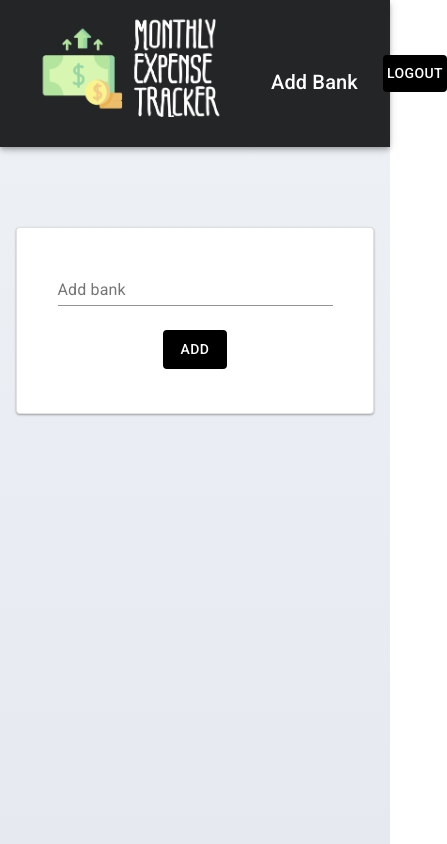
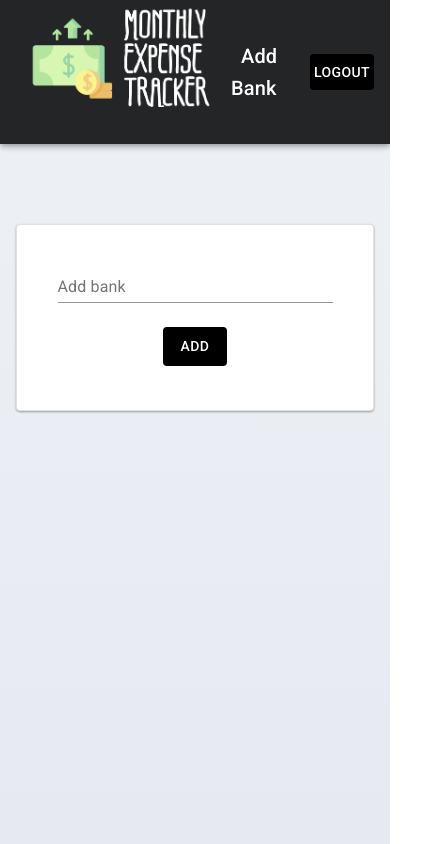
Before and after one commit to zhusain1/montly-budgeting-app, a React (Create React App) app: page /addBank in a window 390 px wide. Shown: the whole page, 447 px wide, since content can reach past the window. Built offline with nearby package versions, Linux system fonts and the light colour scheme; no server answers; sample sign-in values are in the browser's storage.

Commit message:
change navbar

```diff
--- a/src/App.css
+++ b/src/App.css
@@ -129,10 +129,5 @@ a.link:hover, a.link:active{
 @media only screen and (min-device-width: 320px) and (max-device-width: 568px)
 and (-webkit-device-pixel-ratio: 2) and (device-aspect-ratio: 40/71)
 {
-    .makeStyles-root-3 {
-        margin: -5px !important;
-        text-align: center !important;
-        white-space: nowrap !important;
-        margin-bottom: -20px !important;
-    }
+
 }
--- a/src/components/AddBank.js
+++ b/src/components/AddBank.js
@@ -46,7 +46,7 @@ class AddBank extends Component {
                     displayPlaidLink: false
                     };
             } catch (error) {
-                this.props.history.push();
+                this.props.history.push('/');
             }
         } else{
 
--- a/src/functional_components/LoggedInNavbar.js
+++ b/src/functional_components/LoggedInNavbar.js
@@ -9,10 +9,7 @@ import { useHistory } from "react-router";
 
 const useStyles = makeStyles(() => ({
     root: {
-        margin: '15px',
-        marginBottom: '-2px',
-        textAlign: 'center',
-        whiteSpace: 'nowrap'
+        margin: '5px',
     },
 
     nav: {
@@ -31,7 +28,7 @@ export default function LoggedInNavbar() {
 
     const classes = useStyles();
     return (
-        <div>
+        <div className = 'loggedInNavbar'>
             <AppBar position="relative" className={classes.nav}>
                 <Toolbar>
                     <Typography variant="h6" className={classes.root}>
```
Also changed, not shown: 1 other file (tests, documents, lock files or other folders).
